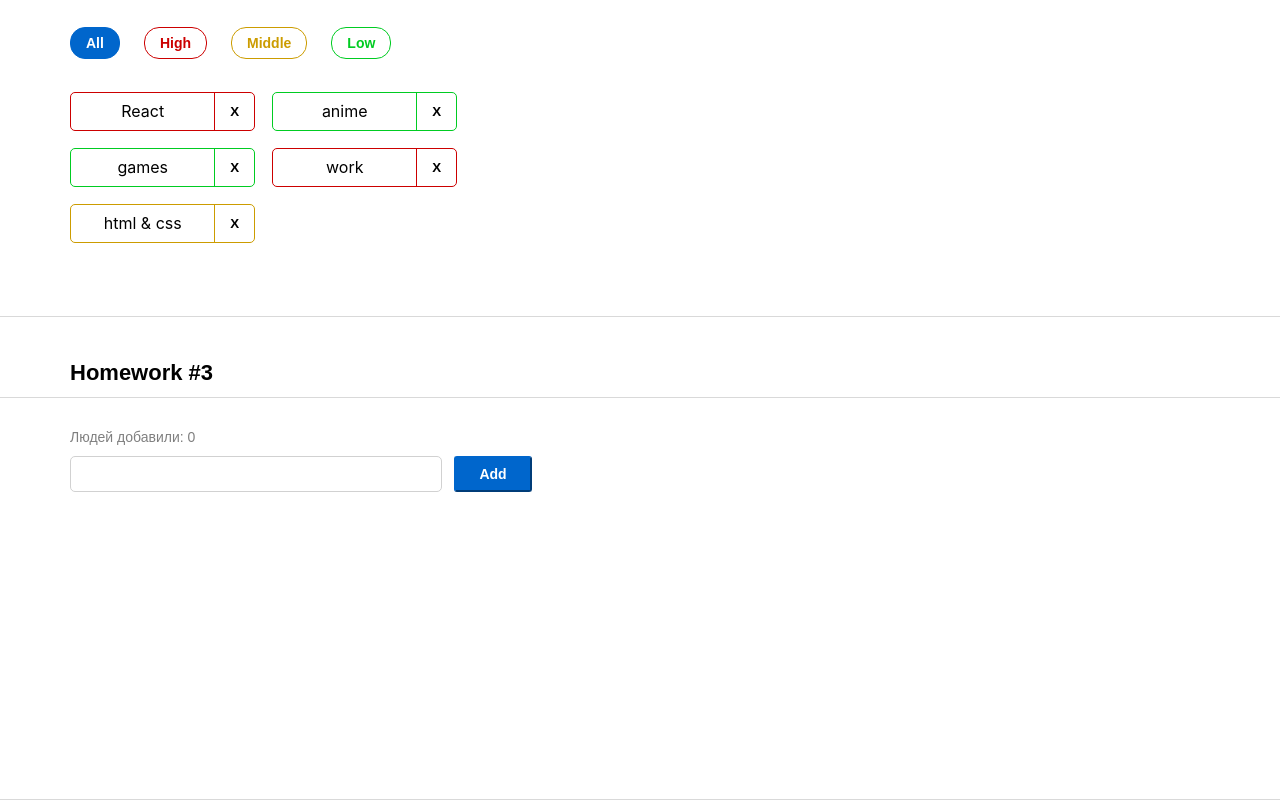
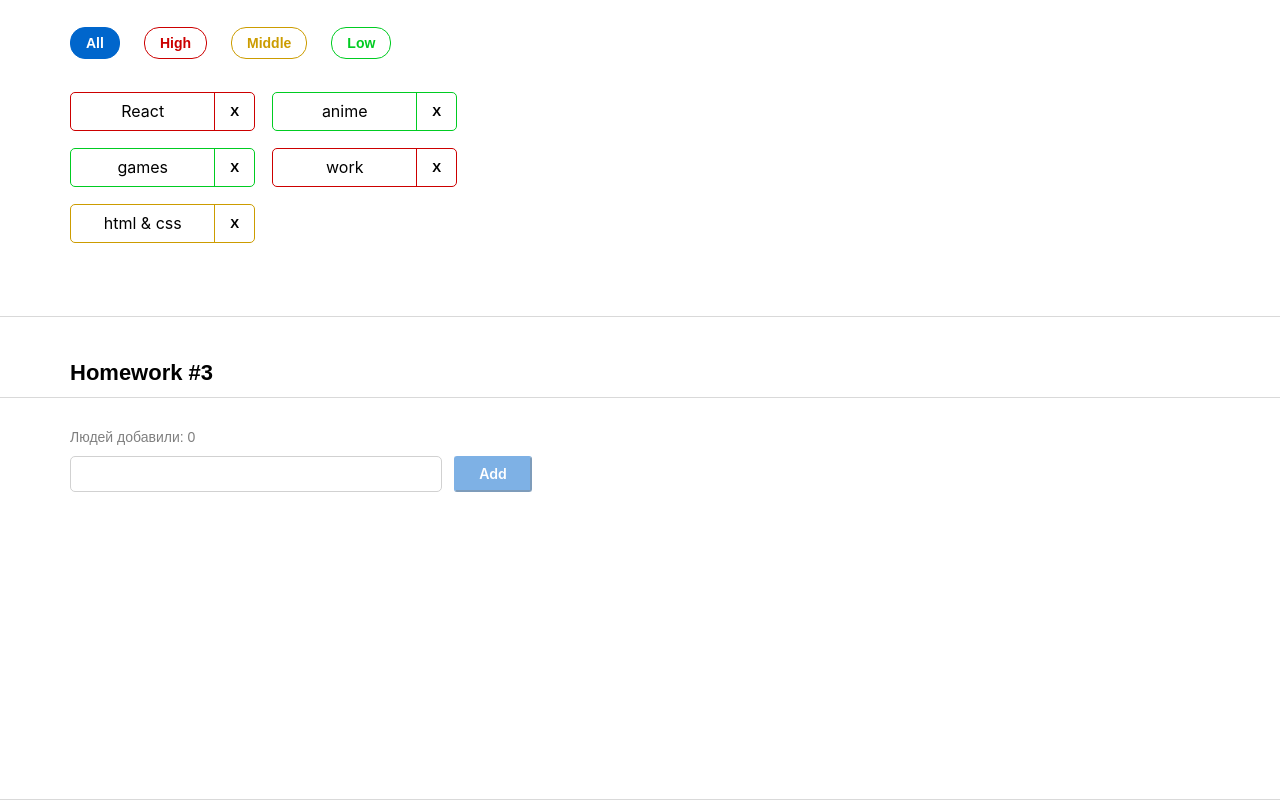
Before and after one commit to SvetlanaLevkovskaya/hws2-master, a React (Create React App) app: page / in a window 1280 px wide. Shown: the part 566-1366 px from the top of the page. Built offline with nearby package versions, Linux system fonts and the light colour scheme.

Commit message:
add !error

```diff
--- a/src/s2-homeworks/hw03/Greeting.module.css
+++ b/src/s2-homeworks/hw03/Greeting.module.css
@@ -12,7 +12,7 @@
 
 .error {
     color: #CC0000;
-    font-family: 'Montserrat', sans-serif;
+    font-family: inherit;
     font-weight: 400;
     font-size: 14px;
     line-height: 17px;
@@ -27,7 +27,7 @@
     border: 1px solid #D1D1D1;
     padding: 5px;
     resize: none;
-    font-family: 'Montserrat', sans-serif;
+    font-family:inherit;
     font-weight: 500;
     font-size: 16px;
     line-height: 20px;
@@ -55,7 +55,7 @@
     border-radius: 3px;
     background-color:  #0066CC;
     color: white;
-    font-family: 'Montserrat', sans-serif;
+    font-family: inherit;
     font-weight: 600;
     font-size: 14px;
     line-height: 20px;
--- a/src/s2-homeworks/hw03/Greeting.tsx
+++ b/src/s2-homeworks/hw03/Greeting.tsx
@@ -55,13 +55,13 @@ const Greeting: React.FC<GreetingPropsType> = (
                     id={'hw3-button'}
                     onClick={addUser}
                     className={s.button}
-                    //disabled={!name.trim()}
+                    disabled={!name.trim()}
                 >
                     Add
                 </button>
             </div>
 
-            {lastUserName && (
+            {lastUserName && !error && (
                 <div className={s.greeting}>
                     Привет <span id={'hw3-last-user'}>{lastUserName}</span>!
                 </div>
```
